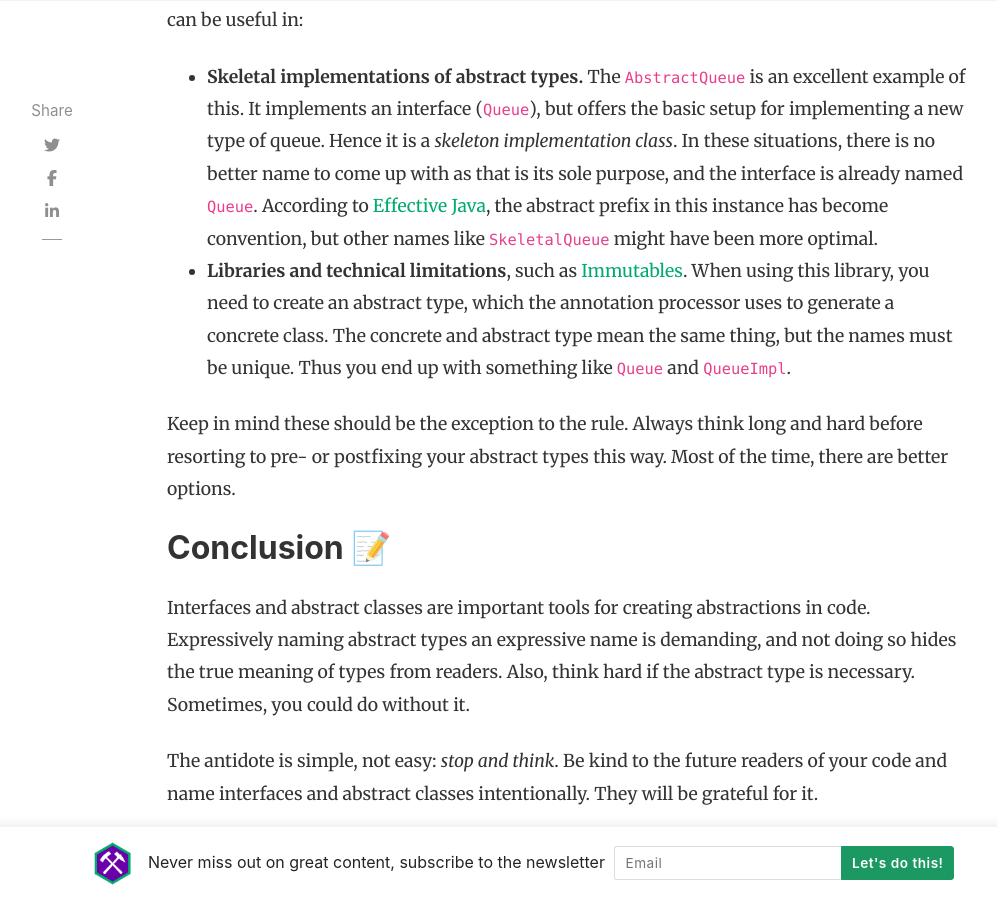
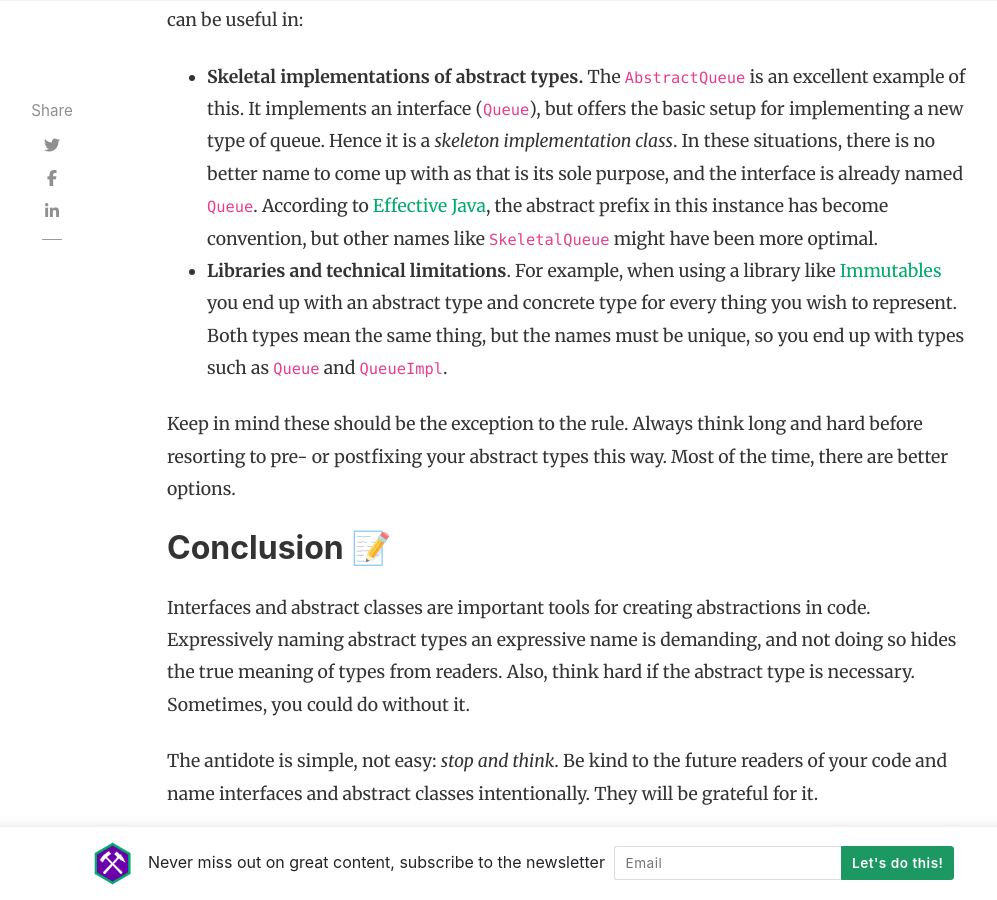
Before and after one commit to rstraub/rstraub.github.io, a Jekyll site: the page built from _posts/2022-12-11-how-to-name-abstract-types.md, in a window 1280 px wide and 900 px high, scrolled down 4189 px. Shown: the whole window, without its empty margins (118-1115 px from the left). Built offline with Jekyll 4.4.1, drawn with Linux system fonts in a browser that asks for light colours; nearby versions of some CDN libraries; comment, search, counter and statistics services are not loaded.

Commit message:
removed a little weirdness

```diff
--- a/_posts/2022-12-11-how-to-name-abstract-types.md
+++ b/_posts/2022-12-11-how-to-name-abstract-types.md
@@ -67,7 +67,7 @@ Some of you might point at the abstract classes (blue) in this hierarchy, such a
 In some situations, you could prefix your abstract type, but it should be your last resort. They can be useful in:
 
 - **Skeletal implementations of abstract types.** The `AbstractQueue` is an excellent example of this. It implements an interface (`Queue`), but offers the basic setup for implementing a new type of queue. Hence it is a *skeleton implementation class*. In these situations, there is no better name to come up with as that is its sole purpose, and the interface is already named `Queue`. According to [Effective Java](https://www.goodreads.com/book/show/34927404-effective-java), the abstract prefix in this instance has become convention, but other names like `SkeletalQueue` might have been more optimal.
-- **Libraries and technical limitations**, such as [Immutables](https://immutables.github.io). When using this library, you need to create an abstract type, which the annotation processor uses to generate a concrete class. The concrete and abstract type mean the same thing, but the names must be unique. Thus you end up with something like `Queue` and `QueueImpl`.
+- **Libraries and technical limitations**. For example, when using a library like [Immutables](https://immutables.github.io) you end up with an abstract type and concrete type for every thing you wish to represent. Both types mean the same thing, but the names must be unique, so you end up with types such as `Queue` and `QueueImpl`.
 
 Keep in mind these should be the exception to the rule. Always think long and hard before resorting to pre- or postfixing your abstract types this way. Most of the time, there are better options.
 
```
